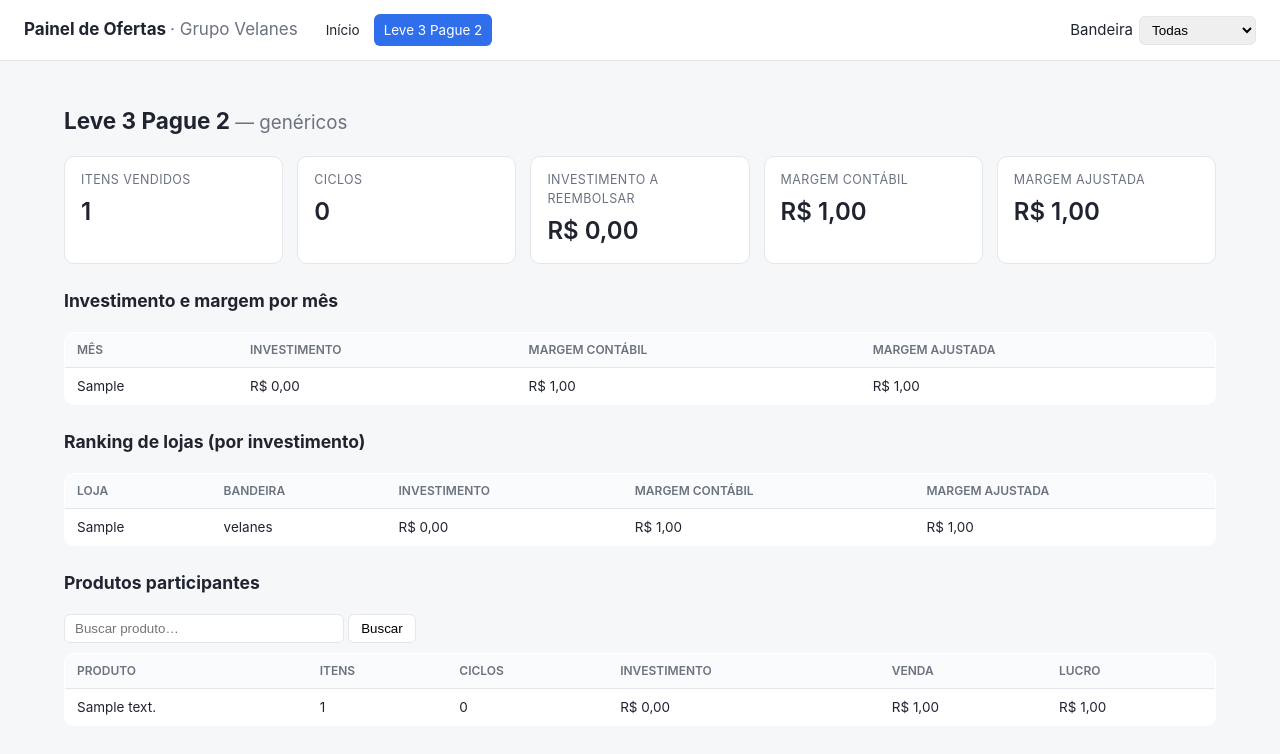
After one commit to gabrielvelanes-coder/monitor-de-ofertas, a Django app: page /leve3/ in a window 1280 px wide. The commit adds this page. Shown: the top 754 px of the page. Run offline with Django 5.2, Linux system fonts and the light colour scheme; tables that the repository leaves empty hold one stand-in row (values such as "Sample post").

Commit message:
Leve 3 Pague 2: importador, cálculo e tela
- manage.py importar_leve3: lê LEVE 3 PAGUE 2.xls (relatório já vem
  filtrado nessa mecânica pelo ERP, 1 linha por cupom — o nível certo pra
  aplicar a fórmula de ciclos por linha, docx seção 5.1); remove a linha
  "Total" do relatório, normaliza código de barras/loja.
- services.calcular_leve3: ciclos = INT(itens/3), investimento = ciclos ×
  custo unitário da linha, margem ajustada = margem contábil + investimento.
- Tela /leve3/ com KPIs, investimento/margem por mês, ranking de lojas por
  investimento e tabela de produtos com busca.
- Validado: total de itens (3.341) bate com a linha "Total" do próprio
  relatório; investimento total R$ 12.277,83 bate com o valor já
  documentado (R$ 12.277,80, mesma oferta/mês).
- erp.py: helpers remover_linha_total, codigo_loja, codigo_barras
  (reaproveitáveis pelos próximos importadores).

Co-Authored-By: Claude Sonnet 5 <noreply@anthropic.com>
Claude-Session: https://claude.ai/code/session_01V3mxcDLR4RLNBdSr2VUcA7

```diff
--- a/apps/ofertas/services.py
+++ b/apps/ofertas/services.py
@@ -7,7 +7,12 @@ o filtro de bandeira em qualquer combinação (ver docx, seção 9).
 """
 from __future__ import annotations
 
+from collections import defaultdict
+from decimal import Decimal
+
 from .models import Lancamento
+
+ZERO = Decimal('0')
 
 
 def bandeira_da_request(request) -> str:
@@ -25,6 +30,87 @@ def filtrar_por_bandeira(queryset, bandeira: str):
     return queryset
 
 
+def calcular_leve3(queryset, busca: str = ''):
+    """Leve 3 Pague 2 (docx, seção 5.1 e 6):
+    ciclos = INT(itens / 3); investimento = ciclos × (custo da linha / itens
+    da linha); margem ajustada = margem contábil (lucro) + investimento.
+    Tudo calculado linha a linha, antes de somar.
+    """
+    linhas = queryset.select_related('loja').values(
+        'loja_id', 'loja__codigo', 'loja__bandeira', 'produto_descricao',
+        'ano_mes', 'itens', 'venda', 'custo', 'lucro',
+    )
+
+    total_itens = ZERO
+    total_ciclos = ZERO
+    total_investimento = ZERO
+    total_venda = ZERO
+    total_margem_contabil = ZERO
+
+    por_mes = defaultdict(lambda: {'investimento': ZERO, 'margem_contabil': ZERO, 'margem_ajustada': ZERO})
+    por_loja = defaultdict(lambda: {'codigo': '', 'bandeira': '', 'margem_contabil': ZERO, 'margem_ajustada': ZERO, 'investimento': ZERO})
+    por_produto = defaultdict(lambda: {'itens': ZERO, 'ciclos': ZERO, 'investimento': ZERO, 'venda': ZERO, 'custo': ZERO, 'lucro': ZERO})
+
+    for linha in linhas:
+        itens = linha['itens'] or ZERO
+        custo = linha['custo'] or ZERO
+        lucro = linha['lucro'] or ZERO
+        venda = linha['venda'] or ZERO
+
+        ciclos = itens // 3
+        custo_unitario = (custo / itens) if itens else ZERO
+        investimento = ciclos * custo_unitario
+        margem_ajustada = lucro + investimento
+
+        total_itens += itens
+        total_ciclos += ciclos
+        total_investimento += investimento
+        total_venda += venda
+        total_margem_contabil += lucro
+
+        mes = por_mes[linha['ano_mes']]
+        mes['investimento'] += investimento
+        mes['margem_contabil'] += lucro
+        mes['margem_ajustada'] += margem_ajustada
+
+        loja = por_loja[linha['loja_id']]
+        loja['codigo'] = linha['loja__codigo']
+        loja['bandeira'] = linha['loja__bandeira']
+        loja['margem_contabil'] += lucro
+        loja['margem_ajustada'] += margem_ajustada
+        loja['investimento'] += investimento
+
+        produto = por_produto[linha['produto_descricao']]
+        produto['itens'] += itens
+        produto['ciclos'] += ciclos
+        produto['investimento'] += investimento
+        produto['venda'] += venda
+        produto['custo'] += custo
+        produto['lucro'] += lucro
+
+    produtos = [
+        {'produto': nome, **valores} for nome, valores in por_produto.items()
+        if not busca or busca.lower() in nome.lower()
+    ]
+    produtos.sort(key=lambda p: p['venda'], reverse=True)
+
+    return {
+        'kpis': {
+            'itens': total_itens,
+            'ciclos': total_ciclos,
+            'investimento': total_investimento,
+            'venda': total_venda,
+            'margem_contabil': total_margem_contabil,
+            'margem_ajustada': total_margem_contabil + total_investimento,
+        },
+        'por_mes': [
+            {'ano_mes': mes, **valores} for mes, valores in sorted(por_mes.items())
+        ],
+        'ranking_lojas': sorted(por_loja.values(), key=lambda l: l['investimento'], reverse=True),
+        'produtos': produtos,
+    }
+
+
 MECANICAS_INFO = [
     (Lancamento.LEVE3, 'Leve 3 Pague 2'),
     (Lancamento.SUPRACORP, 'Degustação Supra Corp Day'),
--- /dev/null
+++ b/apps/ofertas/templatetags/ofertas_tags.py
@@ -0,0 +1,36 @@
+from decimal import Decimal, InvalidOperation
+
+from django import template
+
+register = template.Library()
+
+
+def _formatar(valor, casas=2) -> str:
+    try:
+        valor = Decimal(valor)
+    except (InvalidOperation, TypeError):
+        return str(valor)
+    negativo = valor < 0
+    valor = abs(valor)
+    inteiro, _, fracao = f'{valor:.{casas}f}'.partition('.')
+    grupos = []
+    while len(inteiro) > 3:
+        grupos.insert(0, inteiro[-3:])
+        inteiro = inteiro[:-3]
+    grupos.insert(0, inteiro)
+    texto = '.'.join(grupos)
+    if casas:
+        texto = f'{texto},{fracao}'
+    return f'-{texto}' if negativo else texto
+
+
+@register.filter
+def brl(valor) -> str:
+    """R$ no formato pt-BR: 1.234,56."""
+    return f'R$ {_formatar(valor, 2)}'
+
+
+@register.filter
+def numero(valor, casas=0) -> str:
+    """Número no formato pt-BR (separador de milhar '.', decimal ',')."""
+    return _formatar(valor, int(casas))
--- a/apps/ofertas/urls.py
+++ b/apps/ofertas/urls.py
@@ -6,4 +6,5 @@ app_name = 'ofertas'
 
 urlpatterns = [
     path('', views.home, name='home'),
+    path('leve3/', views.leve3, name='leve3'),
 ]
--- a/apps/ofertas/views.py
+++ b/apps/ofertas/views.py
@@ -4,7 +4,9 @@ from django.shortcuts import render
 from apps.lojas.models import Loja
 
 from .models import Lancamento
-from .services import MECANICAS_INFO, bandeira_da_request, filtrar_por_bandeira
+from .services import (
+    MECANICAS_INFO, bandeira_da_request, calcular_leve3, filtrar_por_bandeira,
+)
 
 
 def home(request):
@@ -35,3 +37,21 @@ def home(request):
         'mecanicas': mecanicas,
     }
     return render(request, 'ofertas/home.html', contexto)
+
+
+def leve3(request):
+    bandeira = bandeira_da_request(request)
+    busca = request.GET.get('busca', '').strip()
+
+    queryset = filtrar_por_bandeira(
+        Lancamento.objects.filter(mecanica=Lancamento.LEVE3), bandeira
+    )
+    dados = calcular_leve3(queryset, busca=busca)
+
+    contexto = {
+        'secao': 'leve3',
+        'bandeira_atual': bandeira,
+        'busca': busca,
+        **dados,
+    }
+    return render(request, 'ofertas/leve3.html', contexto)
--- a/templates/base.html
+++ b/templates/base.html
@@ -57,6 +57,7 @@
     <h1>Painel de Ofertas <span>· Grupo Velanes</span></h1>
     <nav>
       <a href="{% url 'ofertas:home' %}" class="{% if secao == 'home' %}ativo{% endif %}">Início</a>
+      <a href="{% url 'ofertas:leve3' %}" class="{% if secao == 'leve3' %}ativo{% endif %}">Leve 3 Pague 2</a>
     </nav>
     <form class="filtro-bandeira" method="get">
       <label for="bandeira">Bandeira</label>
--- /dev/null
+++ b/templates/ofertas/leve3.html
@@ -0,0 +1,89 @@
+{% extends "base.html" %}
+{% load ofertas_tags %}
+{% block title %}Leve 3 Pague 2{% endblock %}
+{% block conteudo %}
+
+<h2>Leve 3 Pague 2 <small style="color:var(--muted); font-weight:400;">— genéricos</small></h2>
+
+{% if not kpis.itens %}
+  <div class="aviso">
+    Nenhum lançamento importado ainda. Copie <code>LEVE 3 PAGUE 2.xls</code> pra
+    <code>dados/entrada/</code> e rode <code>python manage.py importar_leve3</code>.
+  </div>
+{% endif %}
+
+<div class="cards">
+  <div class="card"><div class="rotulo">Itens vendidos</div><div class="valor">{{ kpis.itens|numero }}</div></div>
+  <div class="card"><div class="rotulo">Ciclos</div><div class="valor">{{ kpis.ciclos|numero }}</div></div>
+  <div class="card"><div class="rotulo">Investimento a reembolsar</div><div class="valor">{{ kpis.investimento|brl }}</div></div>
+  <div class="card"><div class="rotulo">Margem contábil</div><div class="valor">{{ kpis.margem_contabil|brl }}</div></div>
+  <div class="card"><div class="rotulo">Margem ajustada</div><div class="valor">{{ kpis.margem_ajustada|brl }}</div></div>
+</div>
+
+<h3>Investimento e margem por mês</h3>
+<table>
+  <thead>
+    <tr><th>Mês</th><th>Investimento</th><th>Margem contábil</th><th>Margem ajustada</th></tr>
+  </thead>
+  <tbody>
+    {% for m in por_mes %}
+      <tr>
+        <td>{{ m.ano_mes }}</td>
+        <td>{{ m.investimento|brl }}</td>
+        <td>{{ m.margem_contabil|brl }}</td>
+        <td>{{ m.margem_ajustada|brl }}</td>
+      </tr>
+    {% empty %}
+      <tr><td colspan="4" class="vazio">Sem dados.</td></tr>
+    {% endfor %}
+  </tbody>
+</table>
+
+<h3 style="margin-top:24px;">Ranking de lojas (por investimento)</h3>
+<table>
+  <thead>
+    <tr><th>Loja</th><th>Bandeira</th><th>Investimento</th><th>Margem contábil</th><th>Margem ajustada</th></tr>
+  </thead>
+  <tbody>
+    {% for l in ranking_lojas %}
+      <tr>
+        <td>{{ l.codigo }}</td>
+        <td>{{ l.bandeira }}</td>
+        <td>{{ l.investimento|brl }}</td>
+        <td>{{ l.margem_contabil|brl }}</td>
+        <td>{{ l.margem_ajustada|brl }}</td>
+      </tr>
+    {% empty %}
+      <tr><td colspan="5" class="vazio">Sem dados.</td></tr>
+    {% endfor %}
+  </tbody>
+</table>
+
+<h3 style="margin-top:24px;">Produtos participantes</h3>
+<form method="get" style="margin-bottom:10px;">
+  {% if bandeira_atual %}<input type="hidden" name="bandeira" value="{{ bandeira_atual }}">{% endif %}
+  <input type="text" name="busca" value="{{ busca }}" placeholder="Buscar produto…"
+         style="padding:6px 10px; border-radius:6px; border:1px solid var(--border); width:280px;">
+  <button type="submit" style="padding:6px 12px; border-radius:6px; border:1px solid var(--border); background:#fff; cursor:pointer;">Buscar</button>
+</form>
+<table>
+  <thead>
+    <tr><th>Produto</th><th>Itens</th><th>Ciclos</th><th>Investimento</th><th>Venda</th><th>Lucro</th></tr>
+  </thead>
+  <tbody>
+    {% for p in produtos %}
+      <tr>
+        <td>{{ p.produto }}</td>
+        <td>{{ p.itens|numero }}</td>
+        <td>{{ p.ciclos|numero }}</td>
+        <td>{{ p.investimento|brl }}</td>
+        <td>{{ p.venda|brl }}</td>
+        <td>{{ p.lucro|brl }}</td>
+      </tr>
+    {% empty %}
+      <tr><td colspan="6" class="vazio">Sem dados.</td></tr>
+    {% endfor %}
+  </tbody>
+</table>
+
+{% endblock %}
```
Also changed, not shown: apps/ofertas/erp.py (+32 -0 lines), apps/ofertas/management/commands/importar_leve3.py (added, +99 -0 lines), apps/ofertas/templatetags/__init__.py (added).
